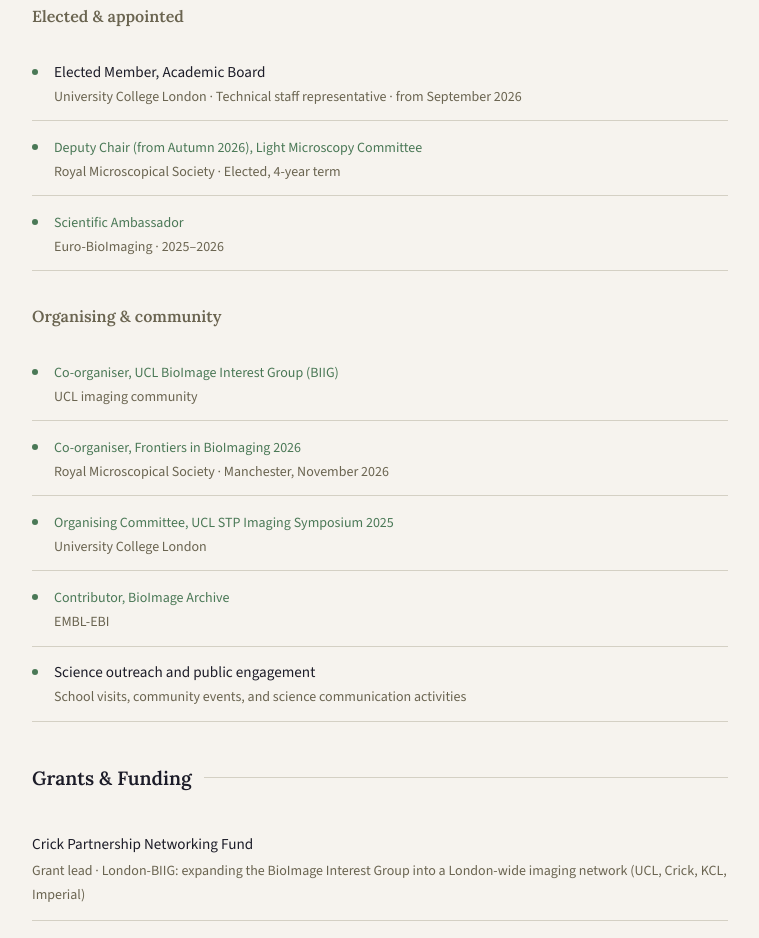
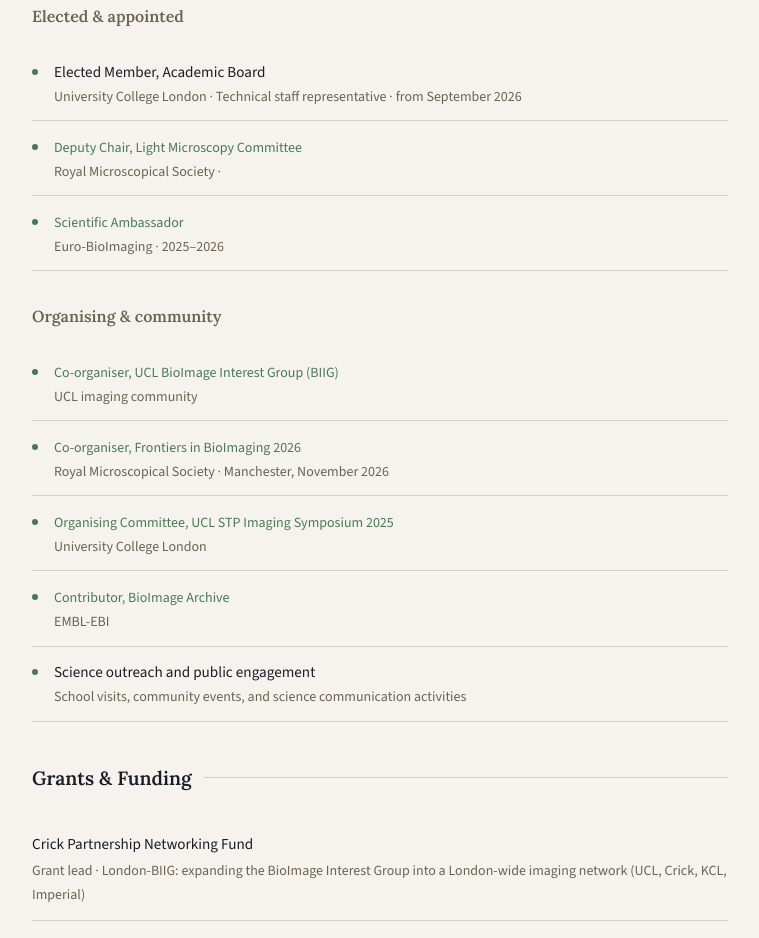
Before and after one commit to VirSicas/cv, a plain HTML site: page index.html in a window 1280 px wide. Shown: the part 2406-3344 px from the top of the page, without its empty margins (260-1019 px from the left). Drawn offline with nearby package versions, Linux system fonts and the light colour scheme.

Commit message:
Refine role descriptions in index.html
Updated roles to remove future date and adjust affiliations.

```diff
--- a/index.html
+++ b/index.html
@@ -239,8 +239,8 @@
     <div class="role-row">
       <div class="dot"></div>
       <div class="role-row-content">
-        <strong><a href="https://www.rms.org.uk/community/science-sections/light-microscopy.html">Deputy Chair (from Autumn 2026), Light Microscopy Committee</a></strong>
-        <span>Royal Microscopical Society · Elected, 4-year term</span>
+        <strong><a href="https://www.rms.org.uk/community/science-sections/light-microscopy.html">Deputy Chair, Light Microscopy Committee</a></strong>
+        <span>Royal Microscopical Society ·</span>
       </div>
     </div>
 
@@ -257,7 +257,7 @@
     <div class="role-row">
       <div class="dot"></div>
       <div class="role-row-content">
-        <strong><a href="https://www.ucl.ac.uk/science-technology-platforms/imaging/london-bioimage-interest-group">Co-organiser, UCL BioImage Interest Group (BIIG)</a></strong>
+        <strong><a href="https://www.ucl.ac.uk/research-innovation/science-technology-platforms/london-bioimage-interest-group">Co-organiser, UCL BioImage Interest Group (BIIG)</a></strong>
         <span>UCL imaging community</span>
       </div>
     </div>
```
